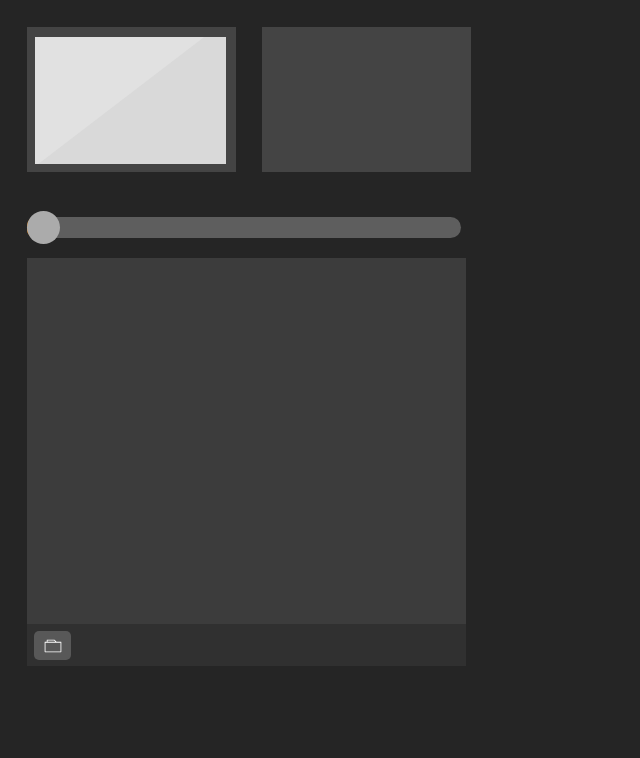
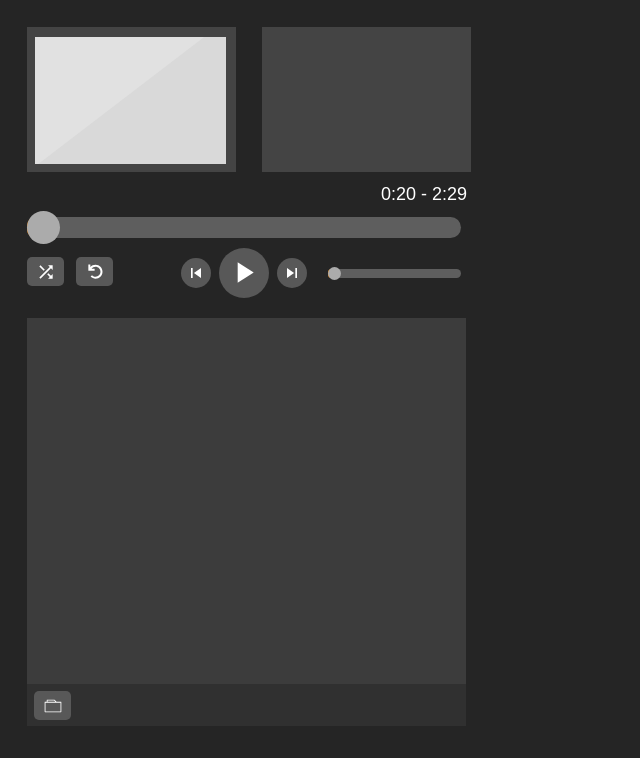
Before and after one commit to yinkar/orion-player, a Vue app: page / in a window 1280 px wide. Shown: the top 758 px of the page, without its empty margins (0-640 px from the left). Built offline with nearby package versions, Linux system fonts and the light colour scheme.

Commit message:
Controls

```diff
--- a/package.json
+++ b/package.json
@@ -9,6 +9,7 @@
     "preview": "vite preview"
   },
   "dependencies": {
+    "jdataview": "^2.5.0",
     "vue": "^3.2.37"
   },
   "devDependencies": {
--- a/src/App.vue
+++ b/src/App.vue
@@ -9,6 +9,7 @@ export default {
             currentSong: {
                 name: null,
             },
+            isMounted: false,
         }
     },
     components: {
@@ -16,11 +17,13 @@ export default {
         Player,
     },
     methods: {
-    runPlayer: function(song) {
+        runPlayer(song) {
             this.$refs.playerElement.playSong(song);
 
             this.currentSong = song;
         }
+    },
+    mounted() {
     }
 };
 </script>
@@ -33,8 +36,9 @@ export default {
 
                 <div class="cover">
                     <svg width="191" height="127" viewBox="0 0 191 127" fill="none" xmlns="http://www.w3.org/2000/svg">
-            <rect width="191" height="127" fill="#D9D9D9"/>
-            <path fill-rule="evenodd" clip-rule="evenodd" d="M169.198 0L3.28764 127H0V0L169.198 0Z" fill="#E1E1E1"/>
+                        <rect width="191" height="127" fill="#D9D9D9" />
+                        <path fill-rule="evenodd" clip-rule="evenodd" d="M169.198 0L3.28764 127H0V0L169.198 0Z"
+                            fill="#E1E1E1" />
                     </svg>
                 </div>
             </div>
@@ -48,23 +52,11 @@ export default {
                 {{currentSong.name}}
             </div>
             <div class="time">
-
+                0:20 - 2:29
             </div>
         </div>
 
         <Player ref="playerElement" />
-
-    <div class="buttons">
-      <div class="list-options">
-
-      </div>
-      <div class="div-controls">
-
-      </div>
-      <div class="volume">
-
-      </div>
-    </div>
 
         <Playlist :playSongCallback="runPlayer" />
     </div>
@@ -83,20 +75,47 @@ export default {
     margin: 0 0 12px 0;
 }
 
-  .preview, .bars {
+.preview,
+.bars {
     background-color: #444;
     padding: 10px 8px;
     width: 209px;
     height: 145px;
     box-sizing: border-box;
 }
+
 .preview .cover svg {
     width: 191px;
     height: 127px;
 }
 
-  .name {
-    width: 326px;
+.info {
+    display: flex;
+    justify-content: space-between;
+    font-size: 18px;
+    width: 454px;
+}
+
+.info .name {
+    width: 200px;
+    height: 23px;
+    overflow: hidden;
+    text-overflow: ellipsis;
+    white-space: nowrap;
+    animation: marquee 5s ease-in-out alternate infinite;
+}
+
+@keyframes marquee {
+    0% {
+        text-indent: 50%;
+    }
+    100% {
+        text-indent: -100%;
+    }
+}
+
+.info .time {
+    width: 100px;
     height: 23px;
 }
 </style>
--- a/src/components/Player.vue
+++ b/src/components/Player.vue
@@ -9,6 +9,9 @@ export default {
             isMounted: false,
             duration: 1,
             currentTime: 0,
+            fullVolume: 1,
+            currentVolume: 0,
+            playing: false,
         };
     },
     methods: {
@@ -31,6 +34,15 @@ export default {
             );
 
             this.$refs.previous.style = `left: ${this.currentTime / this.duration * 100}%`;
+
+            if (this.$refs.player.paused) {
+                this.playing = false;
+            }
+            else {
+                this.playing = true;
+            }
+
+            this.currentVolume = this.$refs.player.volume;
         },
 
         setTime(e) {
@@ -41,10 +53,38 @@ export default {
             ) {
                 this.$refs.player.currentTime = this.duration * e.offsetX / 434;
             }
+        },
+
+        setVolume(e) {
+            if (
+                e.target.classList.contains('volume-progress-inner') ||
+                e.target.classList.contains('volume-previous')
+
+            ) {
+                this.$refs.player.volume = e.offsetX / 133;
+            }
+        },
+
+        playPause() {
+            if (this.$refs.player.paused) {
+                this.$refs.player.play();
+                this.playing = true;
+            }
+            else {
+                this.$refs.player.pause();
+                this.playing = false;
+            }
         }
     },
     mounted() {
         this.isMounted = true;
+
+        if (this.$refs.player.paused) {
+            this.playing = false;
+        }
+        else {
+            this.playing = true;
+        }
     }
 };
 </script>
@@ -56,11 +96,93 @@ export default {
         </audio>
     </div>
 
-    <div class="progress-container">
-        <div class="progress" @click="setTime">
-            <div class="progress-inner">
-                <div class="previous" ref="previous" v-bind:style="`width: calc(${currentTime / duration * 100}% + 33px / 2)`"></div>
-                <div class="indicator" ref="indicator" v-bind:style="`left: ${currentTime / duration * 100}%`"></div>
+    <div class="progress" @click="setTime">
+        <div class="progress-inner">
+            <div class="previous" ref="previous" v-bind:style="`width: calc(${currentTime / duration * 100}% + 33px / 2)`"></div>
+            <div class="indicator" ref="indicator" v-bind:style="`left: ${currentTime / duration * 100}%`"></div>
+        </div>
+    </div>
+
+    <div class="panel">
+        <div class="list-options">
+            <button>
+                <svg width="24" height="28" viewBox="0 0 24 24" fill="none" xmlns="http://www.w3.org/2000/svg">
+                    <g clip-path="url(#clip0_5_43)">
+                        <path
+                            d="M10.59 9.17L5.41 4L4 5.41L9.17 10.58L10.59 9.17ZM14.5 4L16.54 6.04L4 18.59L5.41 20L17.96 7.46L20 9.5V4H14.5ZM14.83 13.41L13.42 14.82L16.55 17.95L14.5 20H20V14.5L17.96 16.54L14.83 13.41V13.41Z"
+                            fill="white" />
+                    </g>
+                    <defs>
+                        <clipPath id="clip0_5_43">
+                            <rect width="24" height="24" fill="white" />
+                        </clipPath>
+                    </defs>
+                </svg>
+
+            </button>
+
+            <button>
+                <svg width="24" height="24" viewBox="0 0 24 24" fill="none" xmlns="http://www.w3.org/2000/svg">
+                    <path
+                        d="M11.1573 10.5668H4.4045C4.18111 10.5668 4 10.3856 4 10.162V3.40476C4 3.18123 4.18111 3 4.4045 3H6.02248C6.24586 3 6.42697 3.18123 6.42697 3.40476V6.03949C7.96988 4.32489 10.211 3.25196 12.7025 3.27008C17.3174 3.30361 21.0098 7.03514 21 11.6531C20.9902 16.2647 17.2513 20 12.6405 20C10.4801 20 8.51137 19.1799 7.02775 17.834C6.85587 17.6781 6.84795 17.4106 7.012 17.2464L8.15696 16.1007C8.30777 15.9498 8.55006 15.9416 8.7098 16.083C9.75596 17.0093 11.1319 17.5714 12.6405 17.5714C15.9192 17.5714 18.573 14.9163 18.573 11.6349C18.573 8.35409 15.9197 5.69841 12.6405 5.69841C10.6687 5.69841 8.92314 6.65891 7.84469 8.13822H11.1573C11.3807 8.13822 11.5618 8.31945 11.5618 8.54298V10.162C11.5618 10.3856 11.3807 10.5668 11.1573 10.5668V10.5668Z"
+                        fill="white" />
+                </svg>
+
+            </button>
+        </div>
+        <div class="player-controls">
+            <button><svg width="24" height="24" viewBox="0 0 24 24" fill="none" xmlns="http://www.w3.org/2000/svg">
+                    <g clip-path="url(#clip0_6_60)">
+                        <path d="M6 6H8V18H6V6ZM9.5 12L18 18V6L9.5 12Z" fill="white" />
+                    </g>
+                    <defs>
+                        <clipPath id="clip0_6_60">
+                            <rect width="24" height="24" fill="white" />
+                        </clipPath>
+                    </defs>
+                </svg>
+
+            </button>
+
+            <button class="play-button" @click="playPause">
+                <svg width="44" height="44" viewBox="0 0 44 44" fill="none" xmlns="http://www.w3.org/2000/svg" v-if="!playing">
+                    <g clip-path="url(#clip0_6_55)">
+                        <path d="M14.6667 9.16666V34.8333L34.8333 22L14.6667 9.16666Z" fill="white" />
+                    </g>
+                    <defs>
+                        <clipPath id="clip0_6_55">
+                            <rect width="44" height="44" fill="white" />
+                        </clipPath>
+                    </defs>
+                </svg>
+
+                <svg width="24" height="24" viewBox="0 0 25 23" fill="none" xmlns="http://www.w3.org/2000/svg" v-if="playing">
+                    <path d="M8 18H11V5H8V18ZM14 5V18H17V5H14Z" fill="white"/>
+                </svg>
+            </button>
+
+            <button>
+                <svg width="24" height="24" viewBox="0 0 24 24" fill="none" xmlns="http://www.w3.org/2000/svg">
+                    <g clip-path="url(#clip0_6_69)">
+                        <path d="M6 18L14.5 12L6 6V18ZM16 6V18H18V6H16Z" fill="white" />
+                    </g>
+                    <defs>
+                        <clipPath id="clip0_6_69">
+                            <rect width="24" height="24" fill="white" />
+                        </clipPath>
+                    </defs>
+                </svg>
+
+            </button>
+        </div>
+        <div class="volume">
+            <div class="volume-progress" @click="setVolume">
+                <div class="volume-progress-inner">
+                    <div class="volume-previous" ref="volume-previous"
+                        v-bind:style="`width: calc(${currentVolume * 100}% + 13px / 2)`"></div>
+                    <div class="volume-indicator" ref="volume-indicator"
+                        v-bind:style="`left: ${currentVolume * 100}%`"></div>
+                </div>
             </div>
         </div>
     </div>
@@ -109,4 +231,113 @@ export default {
     left: 0;
     transition: 350ms ease left;
 }
+
+.panel {
+    display: flex;
+    width: 434px;
+    justify-content: space-between;
+    align-items: center;
+    margin: 10px 0 10px 0;
+}
+
+.volume-progress,
+.volume-progress .volume-previous {
+    height: 9px;
+    border-radius: 58px;
+}
+
+.volume-progress {
+    width: 133px;
+    background-color: #5e5e5e;
+    position: relative;
+    margin: 10px 0;
+    cursor: pointer;
+}
+
+.volume-progress>.volume-progress-inner {
+    position: absolute;
+    left: 0;
+    top: 0;
+    width: calc(133px - 13px);
+    height: 100%;
+}
+
+.volume-progress .volume-previous {
+    background-color: #ed8000;
+    width: 0;
+    position: absolute;
+    left: 0;
+    top: 0;
+    height: 100%;
+    transition: 350ms ease width;
+}
+
+.volume-progress .volume-indicator {
+    width: 13px;
+    height: 13px;
+    background-color: #ababab;
+    position: absolute;
+    top: calc(-13px / 2 + 9px / 2);
+    border-radius: 50%;
+    left: 0;
+    transition: 350ms ease left;
+}
+
+.panel button {
+    padding: 0;
+    cursor: pointer;
+    height: 29px;
+    width: 37px;
+    border: none;
+    background: none;
+    background-color: #585858;
+    border-radius: 5px;
+    padding-top: 2px;
+}
+
+.panel button:hover,
+.panel button:active {
+    background-color: #777;
+}
+
+.panel svg {
+    width: 20px;
+    height: 26px;
+    fill: #fff;
+}
+
+.panel>div {
+    width: 133px;
+}
+
+.player-controls {
+    display: flex;
+    justify-content: space-around;
+    align-items: center;
+}
+
+.player-controls button {
+    border-radius: 50%;
+    width: 30px;
+    height: 30px;
+}
+
+.player-controls button.play-button {
+    width: 50px;
+    height: 50px;
+}
+
+.player-controls svg {
+    width: 20px;
+    height: 26px;
+}
+
+.list-options button {
+    margin-right: 12px;
+}
+
+.play-button svg {
+    width: 35px;
+    height: 45px;
+}
 </style>
--- a/src/components/SongItem.vue
+++ b/src/components/SongItem.vue
@@ -15,7 +15,7 @@ export default {
 </script>
 
 <template>
-    <div class="song-item" @click="handleItem(song)" :class="{ active: isActive }">
+    <div :title="song.name" class="song-item" @click="handleItem(song)" :class="{ active: isActive }">
         {{song.name}}
     </div>
 </template>
@@ -29,6 +29,7 @@ export default {
         padding: 13px 14px;
         margin-bottom: 4px;
         font-size: 18px;
+        overflow-x: hidden;
     }
 
     .song-item:hover {
--- a/vite.config.js
+++ b/vite.config.js
@@ -1,7 +1,9 @@
-import { defineConfig } from 'vite'
+import { defineConfig } from 'vite';
 import vue from '@vitejs/plugin-vue'
 
 // https://vitejs.dev/config/
 export default defineConfig({
-  plugins: [vue()]
-})
+  plugins: [
+    vue()
+  ],
+});
```
Also changed, not shown: src/components/Playlist.vue (indentation only), 2 other files (tests, documents, lock files or other folders). Lines whose indentation alone changed are shown as unchanged.
